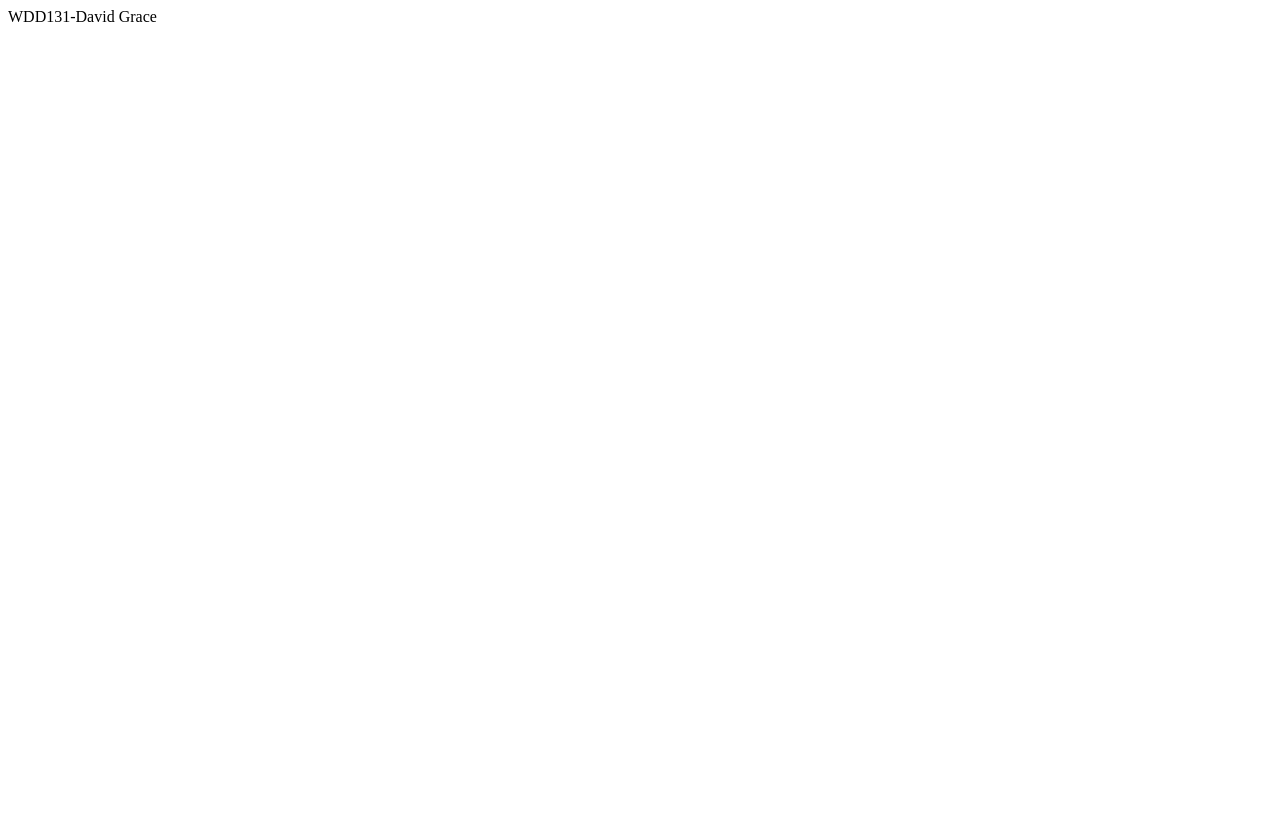
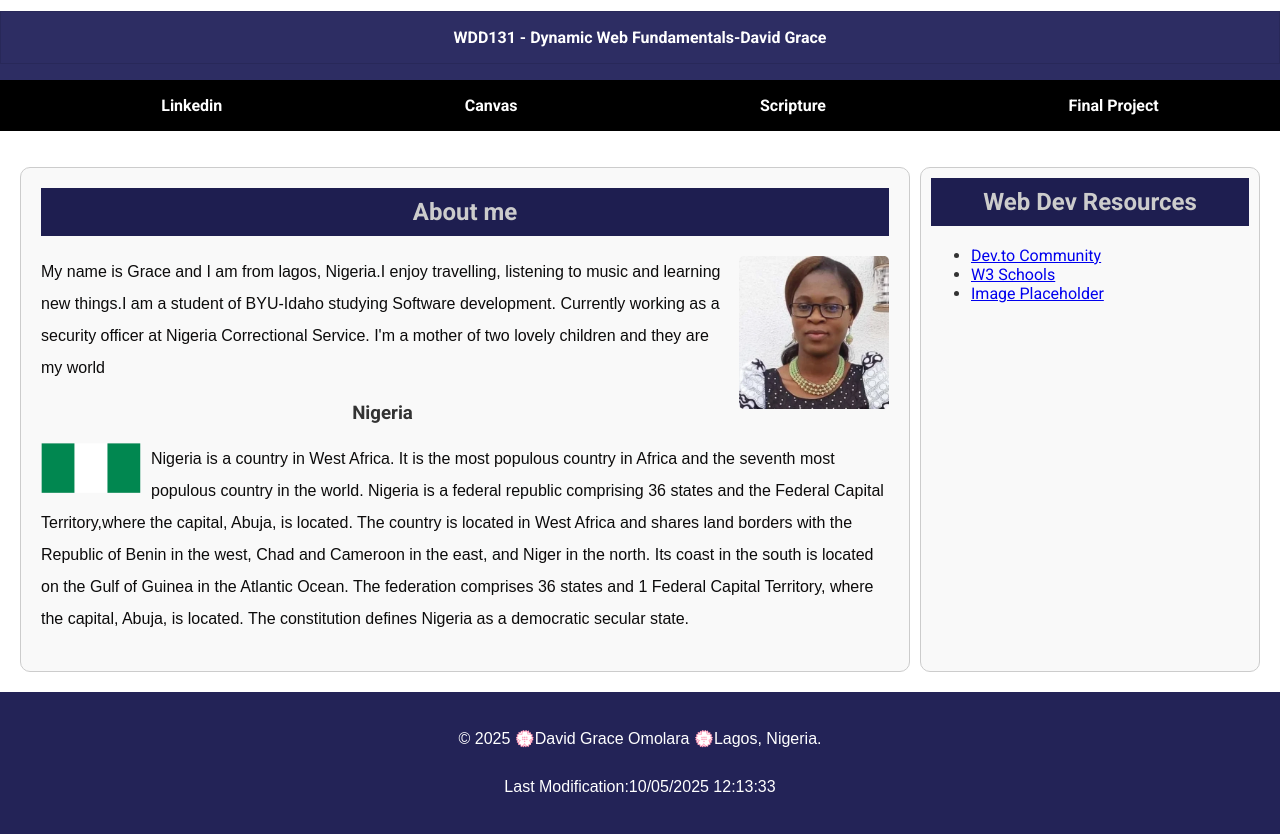
Before and after one commit to larryg4real/wdd131, a plain HTML site: page index.html in a window 1280 px wide. Before the commit the page ends 800 px from the top, so only its background shows below. Drawn offline with Linux system fonts and the light colour scheme.

Commit message:
wdd131 commit

```diff
--- a/index.html
+++ b/index.html
@@ -1,14 +1,79 @@
 <!DOCTYPE html>
-<html lang="en">
+<html lang="en-US">
 
 <head>
-    <meta charset="UTF-8">
-    <meta name="viewport" content="width=device-width, initial-scale=1.0">
-    <title>WDD131-David Grace</title>
+    <meta charset="utf-8">
+    <meta name="viewpoint" content="width=device-width, initial-scaale=1.0">
+    <title> WDD131 - Dynamic Web Fundamentals-David Grace</title>
+    <meta name="description" content="David Grace Omolara's BYU-Idaho WDD131 Course Home page">
+    <meta name=" Author" content=" David Grace Omolara">
+    <link rel="stylesheet" href="styles/base.css">
+    <script src="getdates.js"></script>
+    <link rel="preconnect" href="https://fonts.googleapis.com">
+    <link rel="preconnect" href="https://fonts.gstatic.com" crossorigin>
+    <link href="https://fonts.googleapis.com/css2?family=Roboto:ital,wght@0,100..900;1,100..900&display=swap"
+        rel="stylesheet">
 </head>
 
 <body>
-    <hi> WDD131-David Grace</hi>
+    <header>
+        <h1> WDD131 - Dynamic Web Fundamentals-David Grace </h1>
+        <nav>
+            <ul>
+                <li><a href="https://www.linkedin.com/in/grace-david-549001131"> Linkedin </a></li>
+                <li><a href="https://byupw.instructure.com/"> Canvas </a></li>
+                <li><a href="https://www.churchofjesuschrist.org/study/scriptures/bofm/2-ne/2?lang=eng"> Scripture </a>
+                </li>
+                <li><a href="#"> Final Project </a></li>
+            </ul>
+        </nav>
+    </header>
+    <main>
+
+        <section class="card">
+            <div class="card1">
+                <h2>About me</h2>
+                <img src="images/image1.webp" alt="image 1" width="200">
+                <p>My name is Grace and I am from lagos, Nigeria.I enjoy travelling, listening to music and learning new
+                    things.I am a student of BYU-Idaho studying Software development. Currently working as a security
+                    officer at Nigeria Correctional Service. I'm a mother of two
+                    lovely children and they are my world </p>
+            </div>
+            <div class="card2">
+                <h3> Nigeria </h3>
+                <img src="images/Flag_of_Nigeria.webp" alt=" My Country" width="200">
+                <p>Nigeria is a country in West Africa. It is the most populous country in Africa and the seventh
+                    most
+                    populous country in the world. Nigeria is a federal republic comprising 36 states and the
+                    Federal
+                    Capital
+                    Territory,where the capital, Abuja, is located. The country is located in West Africa and shares
+                    land
+                    borders with
+                    the Republic of Benin in the west, Chad and Cameroon in the east, and Niger in the north. Its
+                    coast in
+                    the
+                    south is located on the Gulf of Guinea in the Atlantic Ocean. The federation comprises 36 states
+                    and 1
+                    Federal
+                    Capital Territory, where the capital, Abuja, is located. The constitution defines Nigeria as a
+                    democratic secular state.</p>
+            </div>
+        </section>
+        <section class="resources">
+            <h2> Web Dev Resources</h2>
+            <ul>
+                <li><a href="https://dev.to" target="_blank">Dev.to Community</a></li>
+                <li><a href="https://www.w3schools.com" target="_blank">W3 Schools</a></li>
+                <li><a href="#" target="_blank">Image Placeholder</a></li>
+            </ul>
+        </section>
+        </section>
+    </main>
+    <footer>
+        <p> &copy; 2025<span id="currentyear"></span> 💮David Grace Omolara 💮Lagos, Nigeria. </p>
+        <p>Last Modification:<span id="lastModified">10/05/2025 12:13:33</span> </p>
+    </footer>
 </body>
 
 </html>
--- /dev/null
+++ b/scripts/getdates.js
@@ -0,0 +1,5 @@
+const currentyear = new Date().getFullYear();
+document.querySelector("footer").innerHTML = document.querySelector("footer").innerHTML.replace("©2025", '©${currentYear}');
+document.getElementById("copyright 2025").textContent = new Date().getFullYear();
+const LastModified = document.LastModified;
+document.getElementById("lastModifield").textContent = document.lastModifield;
--- /dev/null
+++ b/styles/base.css
@@ -0,0 +1,125 @@
+body {
+    font-family: "Roboto", sans-serif;
+    font-weight: 100px;
+    margin: 0;
+    background-color: #fff;
+    color: #333;
+}
+
+h1 {
+    padding: 1rem;
+    border: 1px solid rgb(0 0 0 / 10%);
+    font-size: 1rem;
+    text-align: center;
+}
+
+header {
+    background-color: rgb(45, 45, 99);
+    max-width: auto;
+    color: #fff;
+    text-align: center;
+    font-size: 1em;
+}
+
+nav {
+    background-color: black;
+    margin: 0;
+    max-width: auto;
+}
+
+nav ul {
+    list-style-type: none;
+    display: flex;
+}
+
+nav a {
+    display: block;
+    color: #fff;
+    text-align: center;
+    padding: 1rem;
+    text-decoration: none;
+    background-color: black;
+    font-weight: bold;
+}
+
+.active {
+    color: yellow;
+}
+
+nav a:hover {
+    text-decoration: overline;
+}
+
+nav ul li {
+    flex: 1 0 auto;
+    /* flex: [flex-grow] [flex-shrink] [flex-basis];
+		in this example, the items will not shrink but can grow to fill the space at natural content width*/
+}
+
+main {
+    display: flex;
+    padding: 20px;
+    justify-content: space-between;
+}
+
+.card,
+.card1 .card2 {
+    border: 1px solid #ccc;
+    border-radius: 10px;
+    padding: 20px;
+    width: 80%;
+    margin-right: 10px;
+    background-color: #f9f9f9;
+}
+
+.resources {
+    border: 1px solid #ccc;
+    border-radius: 10px;
+    padding: 10px;
+    width: 30%;
+    background-color: #f9f9f9;
+}
+
+.card1 img {
+    float: right;
+    width: 150px;
+    margin-left: 15px;
+    border-radius: 5px;
+}
+
+.card2 img {
+    width: 100px;
+    float: left;
+    margin-right: 10px;
+}
+
+footer {
+    background-color: rgb(35, 35, 87);
+    color: #fff;
+    text-align: center;
+    padding: 15px;
+    font-size: 1em;
+
+}
+
+footer p {
+    color: #fff;
+}
+
+h2 {
+    font-size: 1.5em;
+    background-color: rgb(30, 30, 80);
+    color: #ccc; padding: 10px;
+    text-align: center; margin-top: 0;
+}
+
+h3 {
+    text-align: center;
+}
+
+p {
+    font-size: 1em;
+    line-height: 2em;
+    color: #0c0b0b;
+    font-family: Arial, sans-serif;
+}
--- /dev/null
+++ b/week1/syles/layout.css
@@ -0,0 +1,15 @@
+* {
+    margin: 0;
+    padding: 0;
+}
+
+body {
+    font-family: 'Times New Roman', Times, serif;
+}
+
+h1 {
+    text-align: center;
+    background-color: aquamarine;
+    padding: 0.5rem;
+    color: #fff;
+}
```
Also changed, not shown: week1/basic-layout.html (added, +27 -0 lines), images/Flag_of_Nigeria.webp (added), images/image1.webp (added), week1/scripts/myscripts.js (added).
